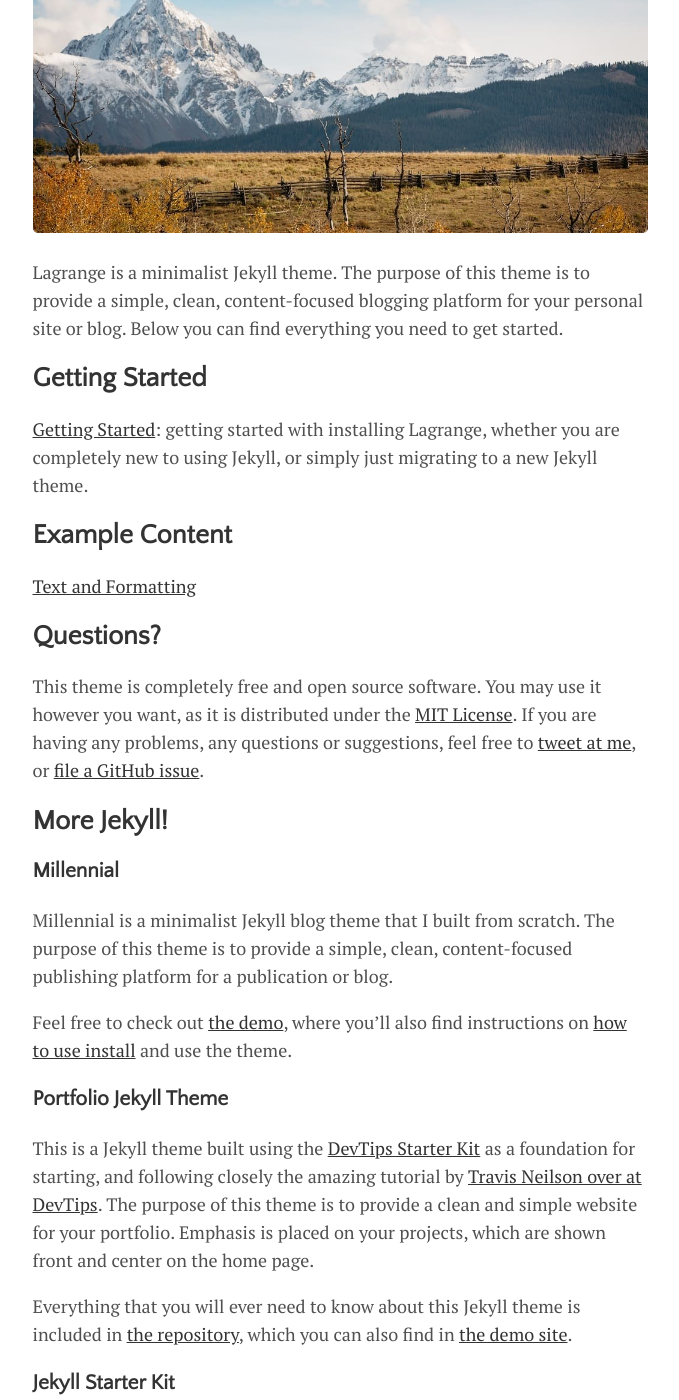
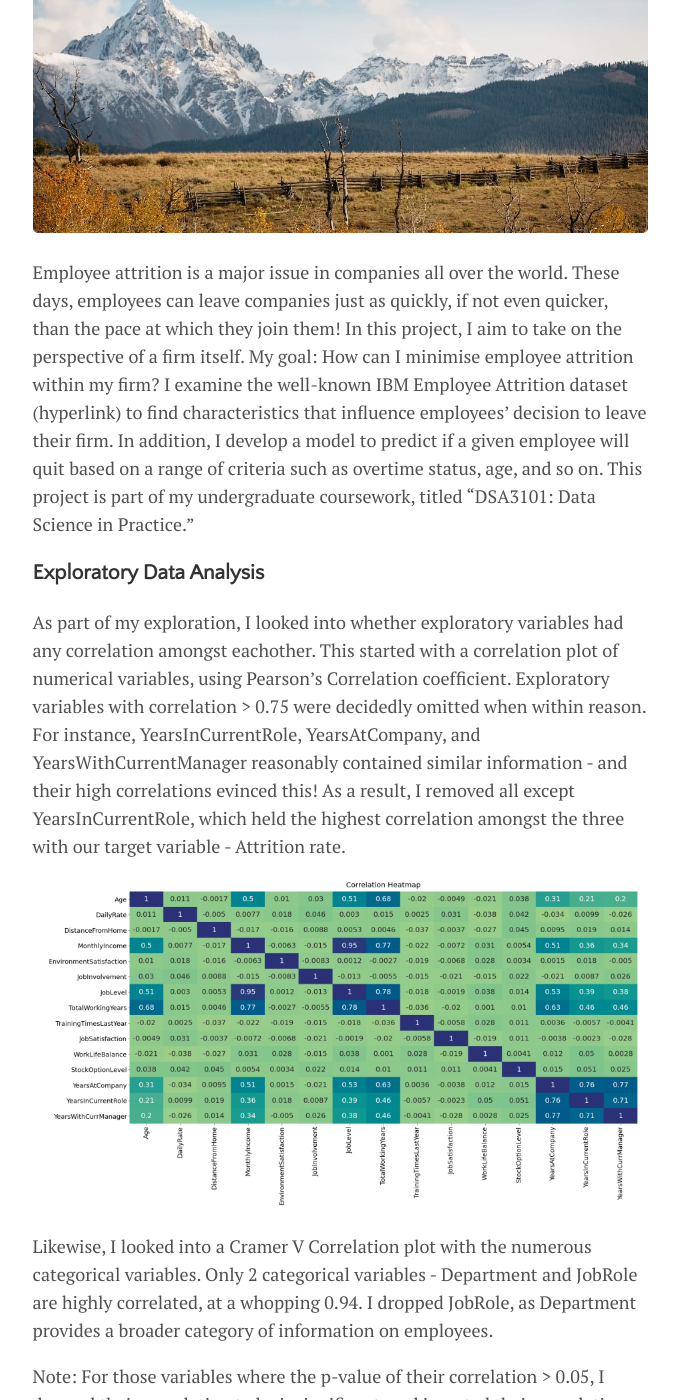
Before and after one commit to shreyasriram4/shreyasriram4.github.io, a Jekyll site: the page built from _posts/2016-01-01-welcome-to-lagrange.md, in a window 1280 px wide and 1400 px high, scrolled down 346 px. Shown: the whole window, without its empty margins (300-979 px from the left). Built offline with Jekyll 4.4.1, drawn with Linux system fonts in a browser that asks for light colours; some of the changed text lies outside the part shown.

Commit message:
Update 2016-01-01-welcome-to-lagrange.md

```diff
--- a/_posts/2016-01-01-welcome-to-lagrange.md
+++ b/_posts/2016-01-01-welcome-to-lagrange.md
@@ -1,42 +1,57 @@
 ---
 layout: post
-title: "Welcome to Lagrange!"
-author: "Paul Le"
+title: "Modelling Employee Attrition"
+author: "Shreya Sriram"
 categories: journal
 tags: [documentation,sample]
 image: mountains.jpg
 ---
 
-Lagrange is a minimalist Jekyll theme. The purpose of this theme is to provide a simple, clean, content-focused blogging platform for your personal site or blog. Below you can find everything you need to get started.
+Employee attrition is a major issue in companies all over the world. These days, employees can leave companies just as quickly, if not even quicker, than the pace at which they join them! In this project, I aim to take on the perspective of a firm itself. My goal: How can I minimise employee attrition within my firm?
+I examine the well-known IBM Employee Attrition dataset (hyperlink) to find characteristics that influence employees' decision to leave their firm. In addition, I develop a model to predict if a given employee will quit based on a range of criteria such as overtime status, age, and so on. This project is part of my undergraduate coursework, titled "DSA3101: Data Science in Practice."
 
-## Getting Started
+### Exploratory Data Analysis
 
-[Getting Started]({{ site.github.url }}{% post_url 2015-10-10-getting-started %}): getting started with installing Lagrange, whether you are completely new to using Jekyll, or simply just migrating to a new Jekyll theme.
+As part of my exploration, I looked into whether exploratory variables had any correlation amongst eachother. This started with a correlation plot of numerical variables, using Pearson’s Correlation coefficient. Exploratory variables with correlation > 0.75 were decidedly omitted when within reason. For instance, YearsInCurrentRole, YearsAtCompany, and YearsWithCurrentManager reasonably contained similar information - and their high correlations evinced this! As a result, I removed all except YearsInCurrentRole, which held the highest correlation amongst the three with our target variable - Attrition rate.
 
-## Example Content
+![Alt Text](/assets/img/pearsoncorr.png)
 
-[Text and Formatting]({{ site.github.url }}{% post_url 2014-01-01-text-formatting-examples %})
+Likewise, I looked into a Cramer V Correlation plot with the numerous categorical variables. Only 2 categorical variables - Department and JobRole are highly correlated, at a whopping 0.94. I dropped JobRole, as Department provides a broader category of information on employees.
 
-## Questions?
+Note: For those variables where the p-value of their correlation > 0.05, I deemed their correlation to be insignificant, and imputed their correlation values to 0. That’s why many correlations are set at 0 here, when in reality, their values were probably above 0 but fairly negligible.
 
-This theme is completely free and open source software. You may use it however you want, as it is distributed under the [MIT License](http://choosealicense.com/licenses/mit/). If you are having any problems, any questions or suggestions, feel free to [tweet at me](https://twitter.com/intent/tweet?text=My%question%about%Lagrange%is:%&amp;via=paululele), or [file a GitHub issue](https://github.com/lenpaul/lagrange/issues/new).
+![Alt Text](/assets/img/cramerv.png)
 
-## More Jekyll!
+If you're interested, you can check out this <a href="[https://www.w3schools.com/](https://public.tableau.com/views/EDAonImportantFactorsofAttrition/Dashboard2?:language=en-US&:display_count=n&:origin=viz_share_link)">Tableau dashboard</a> I built while exploring data.
 
-### Millennial
+### Modelling
 
-Millennial is a minimalist Jekyll blog theme that I built from scratch. The purpose of this theme is to provide a simple, clean, content-focused publishing platform for a publication or blog.
+Here comes the exciting part - modelling! The importance of different features to attrition is also highly dependent on the model we choose to employ in predicting attrition. Before modelling, I thought it’d be important to know what I really wanted from my model. Essentially, what were my metrics for success?
 
-Feel free to check out <a href="https://lenpaul.github.io/Millennial/" target="_blank">the demo</a>, where you’ll also find instructions on <a href="https://lenpaul.github.io/Millennial/documentation/getting-started.html">how to use install</a> and use the theme.
+Right off the bat, I knew that accuracy is not the metric to look at, primarily because of the imbalance in the dataset. A whopping minority of 1 in 6 entries in our training dataset encompassed a positive attrition status. As a result, a high accuracy may not be an indication that the model is performing well - the model may just gravitate strongly towards assigning negative attrition status. This poses high risks of Type 2 Error.
 
-### Portfolio Jekyll Theme
+![Alt Text](/assets/img/imbalance.png)
 
-This is a Jekyll theme built using the [DevTips Starter Kit](http://devtipsstarterkit.com/) as a foundation for starting, and following closely the amazing tutorial by [Travis Neilson over at DevTips](https://www.youtube.com/watch?v=T6jKLsxbFg4&list=PL0CB3OvPhDA_STygmp3sDenx3UpdOMk7P). The purpose of this theme is to provide a clean and simple website for your portfolio. Emphasis is placed on your projects, which are shown front and center on the home page.
+I chose to prioritise Recall over metrics like accuracy, because of the importance of pointedly identifying cases of attrition (AttritionStatus = 1). A couple of False Positives (also known as Type 1 error) would be alright, just so long as I succeed in identifying those individuals who are likely to quit. However, too high a Type 1 Error would not be ideal either, which is why I also looked into Precision.
 
-Everything that you will ever need to know about this Jekyll theme is included in [the repository](https://github.com/LeNPaul/portfolio-jekyll-theme), which you can also find in [the demo site](https://lenpaul.github.io/portfolio-jekyll-theme/).
+We used the Random Oversampling approach - which, as the name suggests, randomly oversamples the minority class in a bootstrapped fashion - to deal with the imbalance in our dataset.
 
-### Jekyll Starter Kit
+After playing around with all sorts of models, (from K-Nearest Neighbours to Extreme Gradient Boosting Trees), I ended up landing on one of the simplest models out there: a Logistic Regression model.
 
-The Jekyll Starter Kit is a simple framework for starting your own Jekyll project using all of the best practices that I learned from building my other Jekyll themes.
+This was for two very simple reasons:
+  1. Logistic regression outperformed most models on recall
+  2. Logistic regression models are highly explainable. In a project where the predominant goal is drawing inferences about the relationships between variables, this proved to be the most meaningful.
 
-Feel free to check out <a href="https://github.com/LeNPaul/jekyll-starter-kit" target="_blank">the GitHub repository</a>, where you’ll also find instructions on how to use install and use the theme.
+![Alt Text](/assets/img/lr_cm.png)
+
+Following hyperparameter tuning, the logistic regression model yielded a recall of 86%, in which it correctly identified 42 out of 49 cases of attrition. Its precision certainly could have been higher, yielding a mere 40%, which means that 6 in 10 cases of attrition were wrongly identified. However - better safe than sorry! Since recall was our priority, this model was satisfactory.
+
+We’re far from done though. After building our model, it was time to identify features significant to attrition.
+
+![Alt Text](/assets/img/oddsratio.png)
+
+The odds ratio, which can be derived from the logistic regression model, tells an explicit story on the importance of certain variables to the likelihood of one leaving the company. We found that working overtime played the most significant role - and by a huge margin. Following that were frequent business travel, and (interestingly) being single.
+
+And there we have it! This was my first end-to-end data science project where I was exposed to the intricacies of deriving insights far beyond modelling. Looking back, I would have looked further into evolving metrics like PR-AUC which strike a balance between Precision and Recall, just so I'd be able to find a meaningful tradeoff between the two. Feel free to share any other thoughts & areas for improvement :)
+
+Till next time!
```
